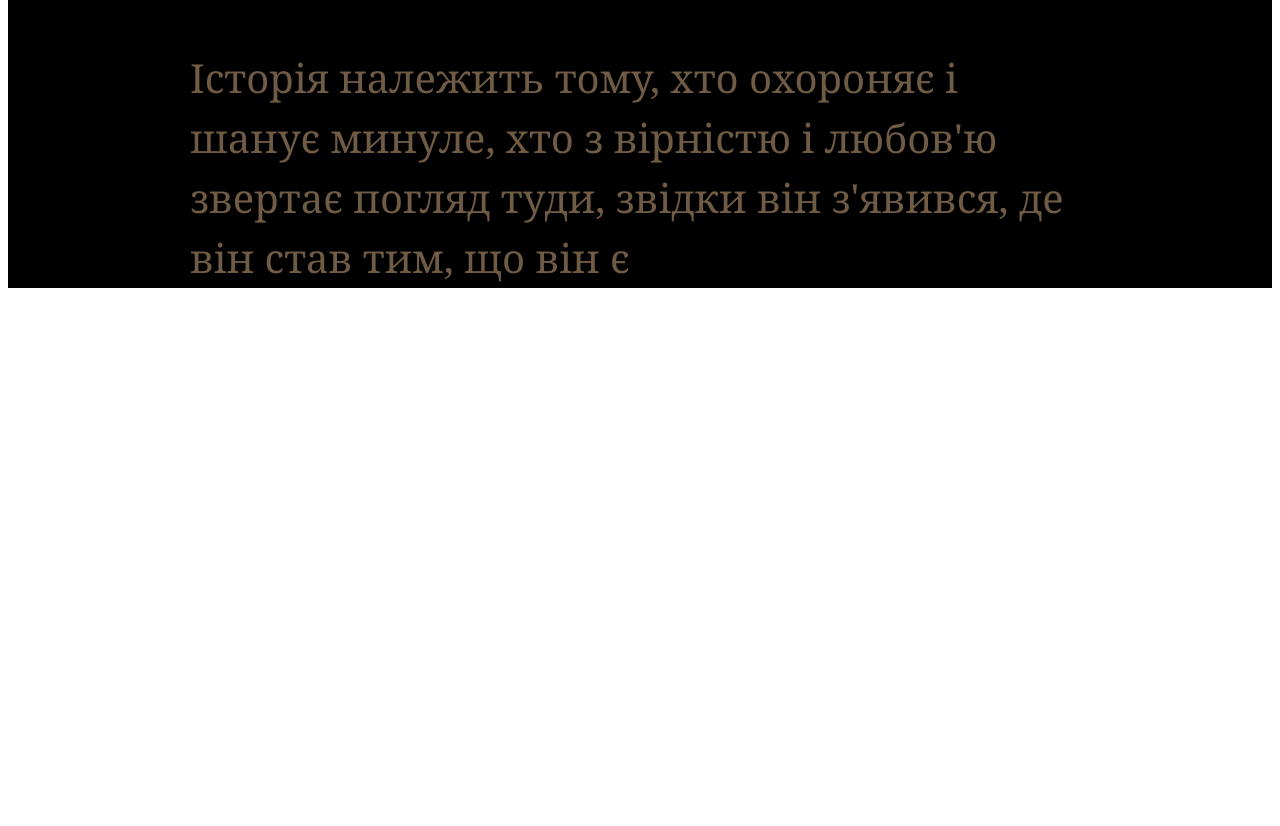
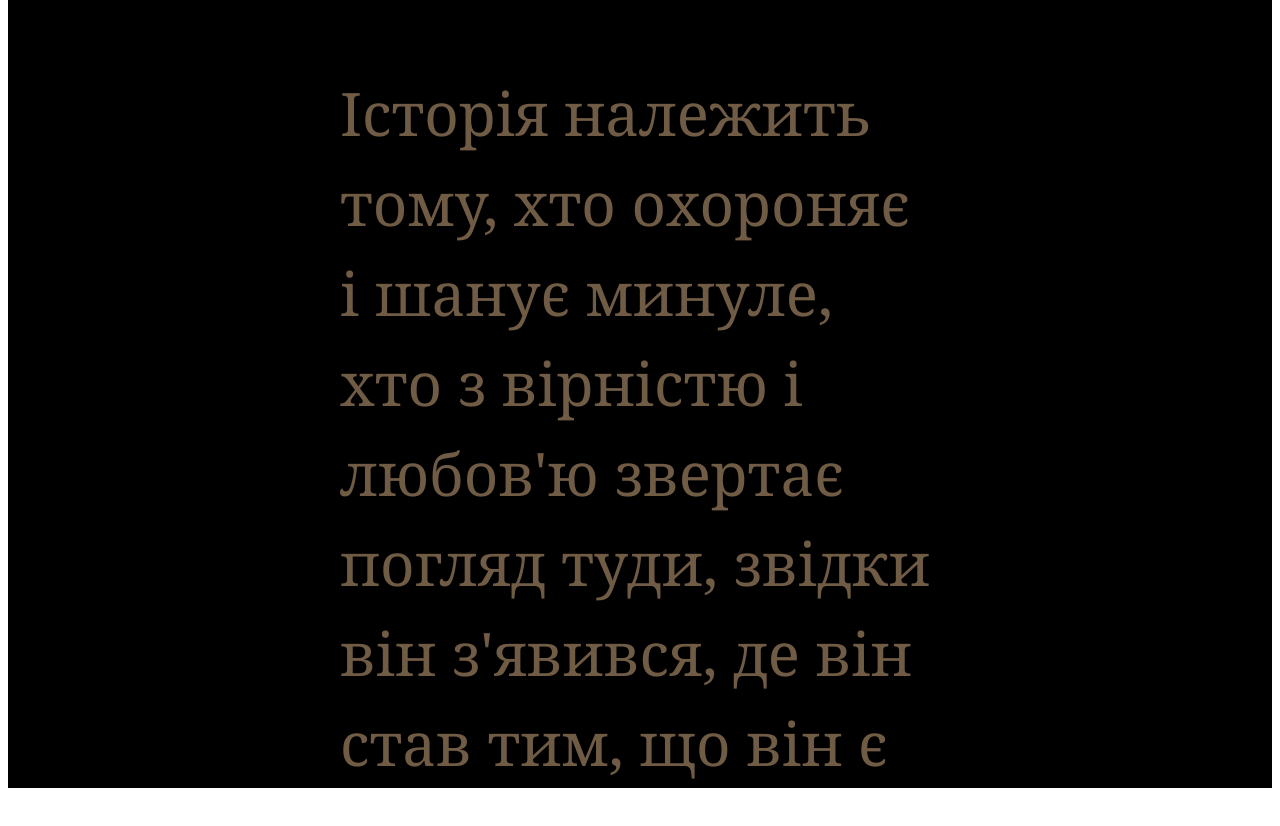
Before and after one commit to MarinaKrajka/o.namozov, a plain HTML site: page index.html in a window 1280 px wide. Shown: the part 2110-2936 px from the top of the page. Before the commit the page ends 2438 px from the top, so only its background shows below. Drawn offline with Linux system fonts and the light colour scheme.

Commit message:
Update style.css

```diff
--- a/css/style.css
+++ b/css/style.css
@@ -42,10 +42,10 @@
 }
 .content_container {
     color: #9e8162b4;
-    max-width: 900px;
+    max-width: 600px;
     margin: 0px auto;
     padding: 0px 15px;
-    font-size: 40px;
+    font-size: 60px;
     line-height: 150%;
     font-family: Georgia, 'Times New Roman', Times, serif;
 }
```
